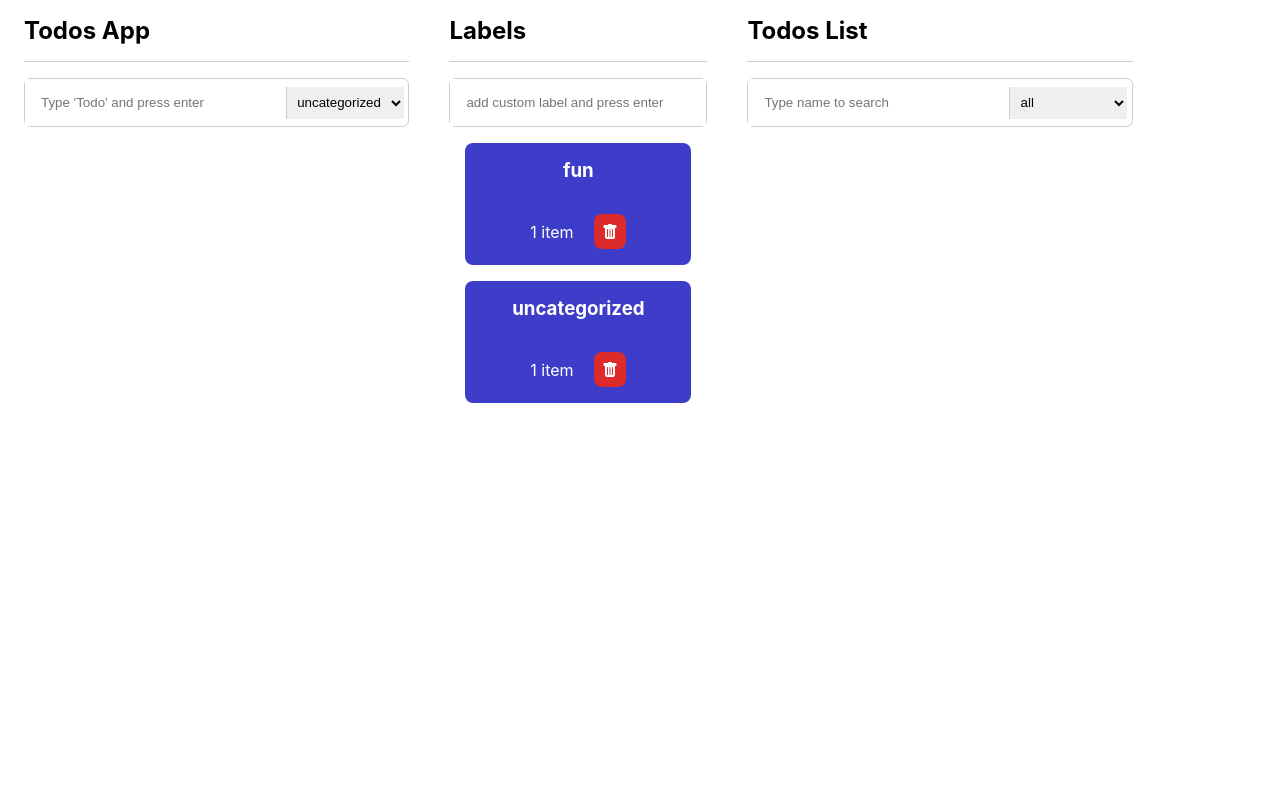
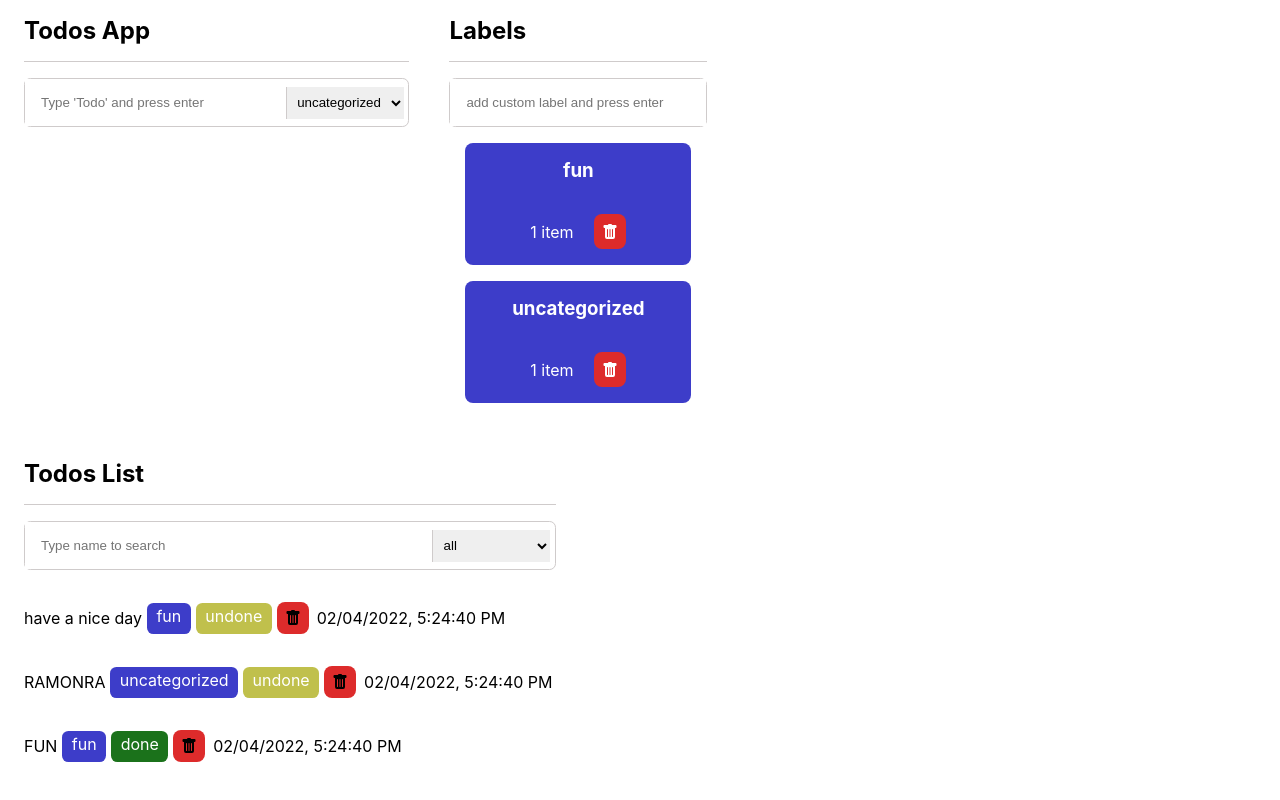
Before and after one commit to Blick7/react-todo, a React (Create React App) app: page / in a window 1280 px wide. Shown: the top 800 px of the page. Built offline with nearby package versions, Linux system fonts and the light colour scheme.

Commit message:
feat: add task search

```diff
--- a/src/components/TodosList/TodosList.js
+++ b/src/components/TodosList/TodosList.js
@@ -4,6 +4,7 @@ import ListItem from './ListItem';
 import { useSelector } from 'react-redux';
 
 import classes from './TodosList.module.css';
+import { useEffect, useState } from 'react';
 
 const DUMMY_DATA = [
   { title: 'have a nice day', label: 'fun', done: false },
@@ -13,7 +14,15 @@ const DUMMY_DATA = [
 
 const TodosList = () => {
   const todoItems = useSelector((state) => state.todo.items);
-  console.log(todoItems);
+  const [searchState, setSearchState] = useState(todoItems);
+
+  const onChangeHandler = (value) => {
+    const search = todoItems.filter((item) =>
+      item.title.toLowerCase().includes(value.toLowerCase())
+    );
+    setSearchState(search);
+    console.log(searchState);
+  };
 
   return (
     <div>
@@ -23,9 +32,11 @@ const TodosList = () => {
         id="add-label"
         placeholder="Type name to search"
         selectOptions={['all', 'uncategorized', 'fun']}
+        onChangeIsActive={true}
+        onChange={onChangeHandler}
       />
       <ul>
-        {todoItems.map((item) => (
+        {searchState.map((item) => (
           <ListItem
             key={item.title}
             title={item.title}
@@ -33,6 +44,7 @@ const TodosList = () => {
             done={item.done}
           />
         ))}
+        {searchState.length === 0 && <p>Task not found</p>}
       </ul>
     </div>
   );
--- a/src/components/UI/InputForm.js
+++ b/src/components/UI/InputForm.js
@@ -16,6 +16,10 @@ const InputForm = (props) => {
     setSelectState(event.target.value);
   };
 
+  const onChangeHandler = (event) => {
+    props.onChange(event.target.value);
+  };
+
   return (
     <form className={classes.form} onSubmit={onSubmitHandler}>
       <input
@@ -23,6 +27,7 @@ const InputForm = (props) => {
         id={props.id}
         placeholder={props.placeholder}
         ref={inputRef}
+        onChange={props.onChangeIsActive && onChangeHandler}
       ></input>
       {props.selectOptions && ( // check if select exists
         <select onChange={selectChangeHandler}>
--- a/src/store/todoSlice.js
+++ b/src/store/todoSlice.js
@@ -1,7 +1,11 @@
 import { createSlice } from '@reduxjs/toolkit';
 
 const initialTodos = {
-  items: [],
+  items: [
+    { title: 'have a nice day', label: 'fun', done: false },
+    { title: 'RAMONRA', label: 'uncategorized', done: false },
+    { title: 'FUN', label: 'fun', done: true },
+  ],
 };
 
 const todoSlice = createSlice({
```
